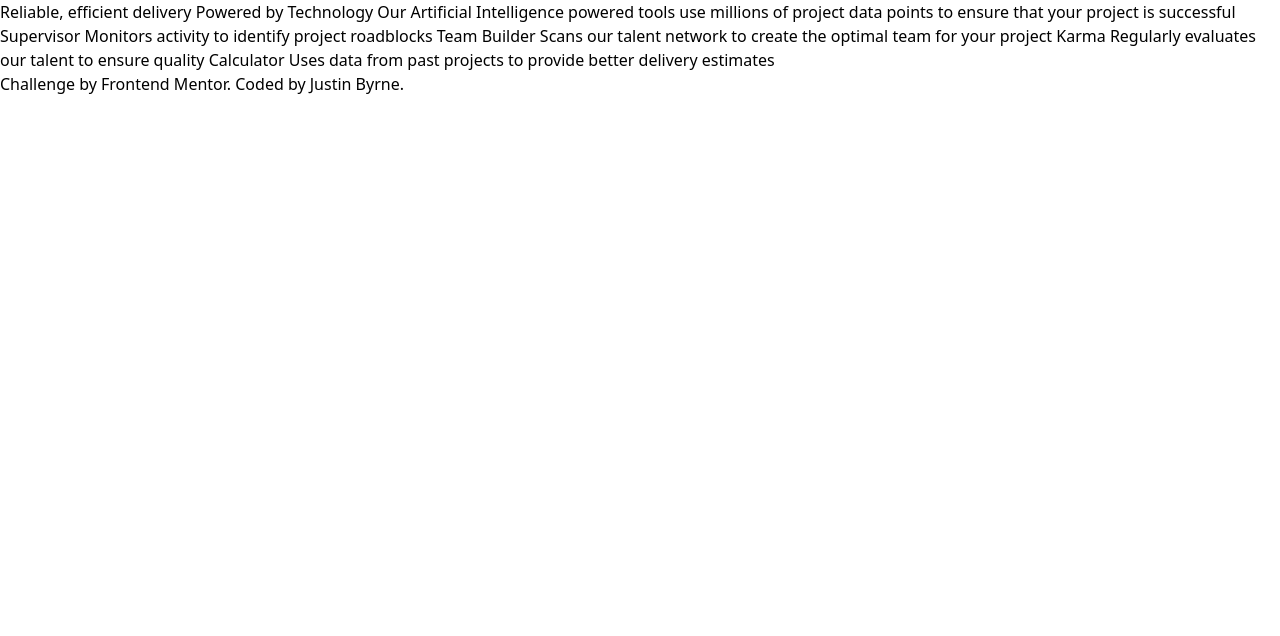
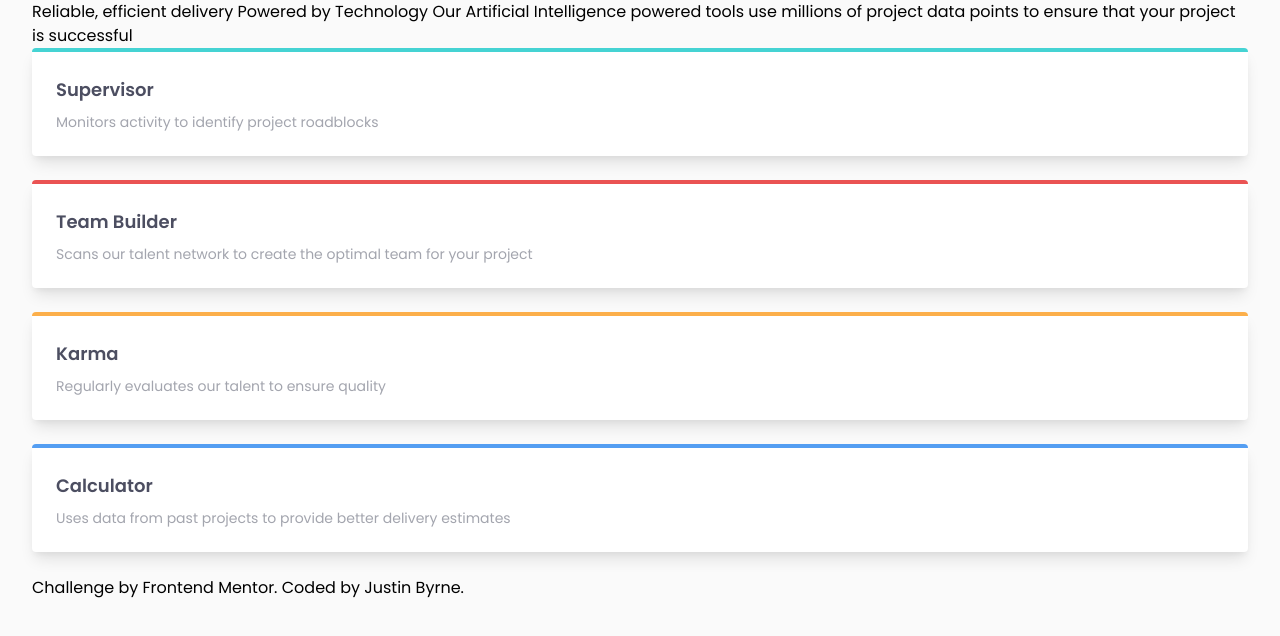
Before and after one commit to JustinByrne/FM-four-card-feature-section, a website: page index.html in a window 1280 px wide. Drawn offline with Linux system fonts and the light colour scheme.

Commit message:
Created a basic card

```diff
--- a/index.html
+++ b/index.html
@@ -5,28 +5,64 @@
         <meta http-equiv="X-UA-Compatible" content="IE=edge">
         <meta name="viewport" content="width=device-width, initial-scale=1.0">
         <title>Frontend Mentor | Four card feature section</title>
+        <link rel="preconnect" href="https://fonts.googleapis.com">
+        <link rel="preconnect" href="https://fonts.gstatic.com" crossorigin>
+        <link href="https://fonts.googleapis.com/css2?family=Poppins:wght@200;400;600&display=swap" rel="stylesheet">
         <link href="./tailwind.css" rel="stylesheet">
         <link rel="icon" type="image/png" sizes="32x32" href="./images/favicon-32x32.png">
     </head>
 
-    <body>
+    <body class="font-poppin bg-lightGray px-8">
         Reliable, efficient delivery
         Powered by Technology
 
         Our Artificial Intelligence powered tools use millions of project data points
         to ensure that your project is successful
 
+        <div class="rounded shadow-lg bg-white mb-6">
+            <div class="h-1 w-full bg-cyan rounded-t"></div>
+            <div class="p-6">
+                <div class="text-darkBlue font-bold text-lg pb-2">
                     Supervisor
+                </div>
+                <div class="text-grayBlue text-sm">
                     Monitors activity to identify project roadblocks
-
+                </div>
+            </div>
+        </div>
+        <div class="rounded shadow-lg bg-white mb-6">
+            <div class="h-1 w-full bg-red rounded-t"></div>
+            <div class="p-6">
+                <div class="text-darkBlue font-bold text-lg pb-2">
                     Team Builder
+                </div>
+                <div class="text-grayBlue text-sm">
                     Scans our talent network to create the optimal team for your project
-
+                </div>
+            </div>
+        </div>
+        <div class="rounded shadow-lg bg-white mb-6">
+            <div class="h-1 w-full bg-orange rounded-t"></div>
+            <div class="p-6">
+                <div class="text-darkBlue font-bold text-lg pb-2">
                     Karma
+                </div>
+                <div class="text-grayBlue text-sm">
                     Regularly evaluates our talent to ensure quality
-
+                </div>
+            </div>
+        </div>
+        <div class="rounded shadow-lg bg-white mb-6">
+            <div class="h-1 w-full bg-blue rounded-t"></div>
+            <div class="p-6">
+                <div class="text-darkBlue font-bold text-lg pb-2">
                     Calculator
+                </div>
+                <div class="text-grayBlue text-sm">
                     Uses data from past projects to provide better delivery estimates
+                </div>
+            </div>
+        </div>
 
         <footer>
             <p class="attribution">
```
Also changed, not shown: tailwind.css. Lines whose indentation alone changed are shown as unchanged.
